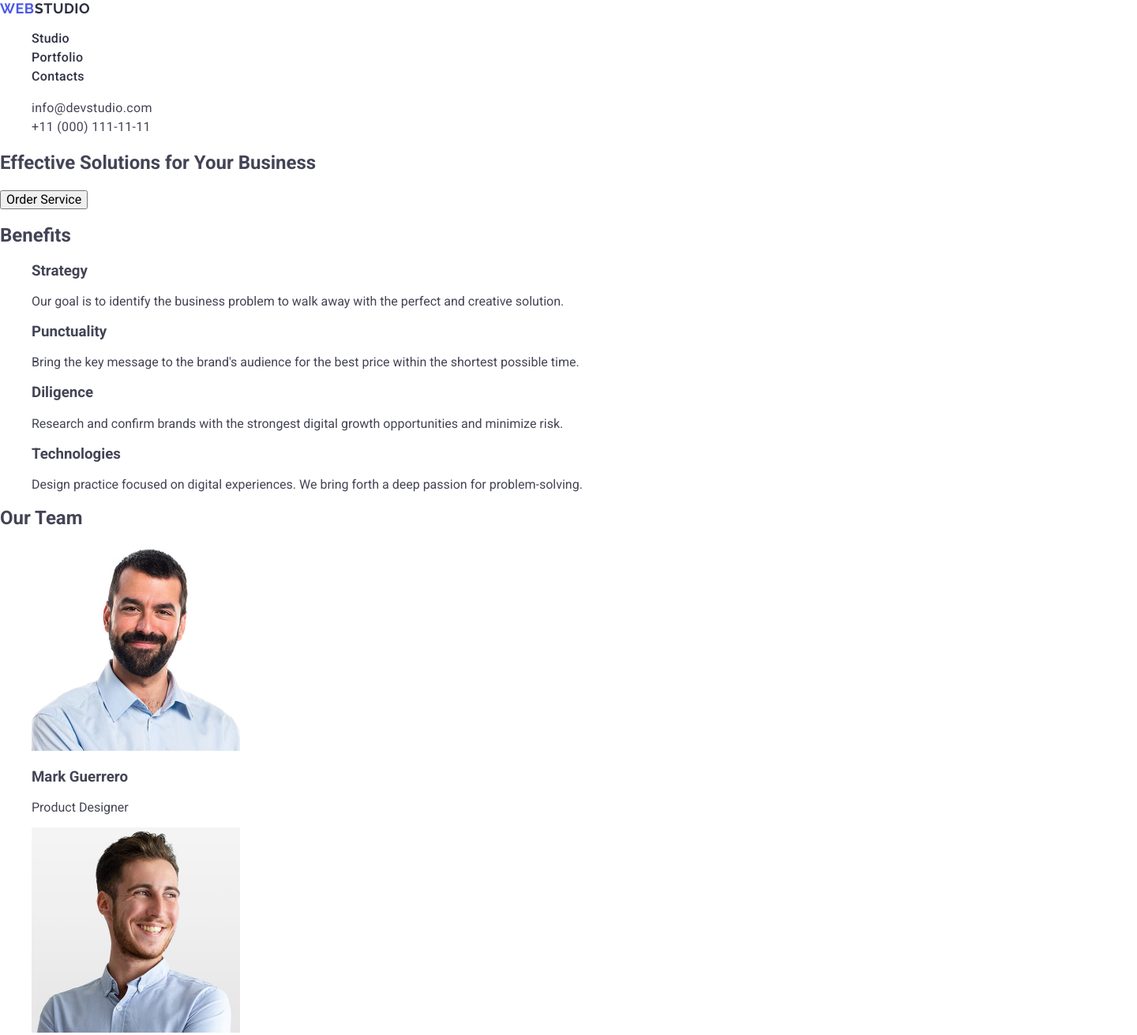
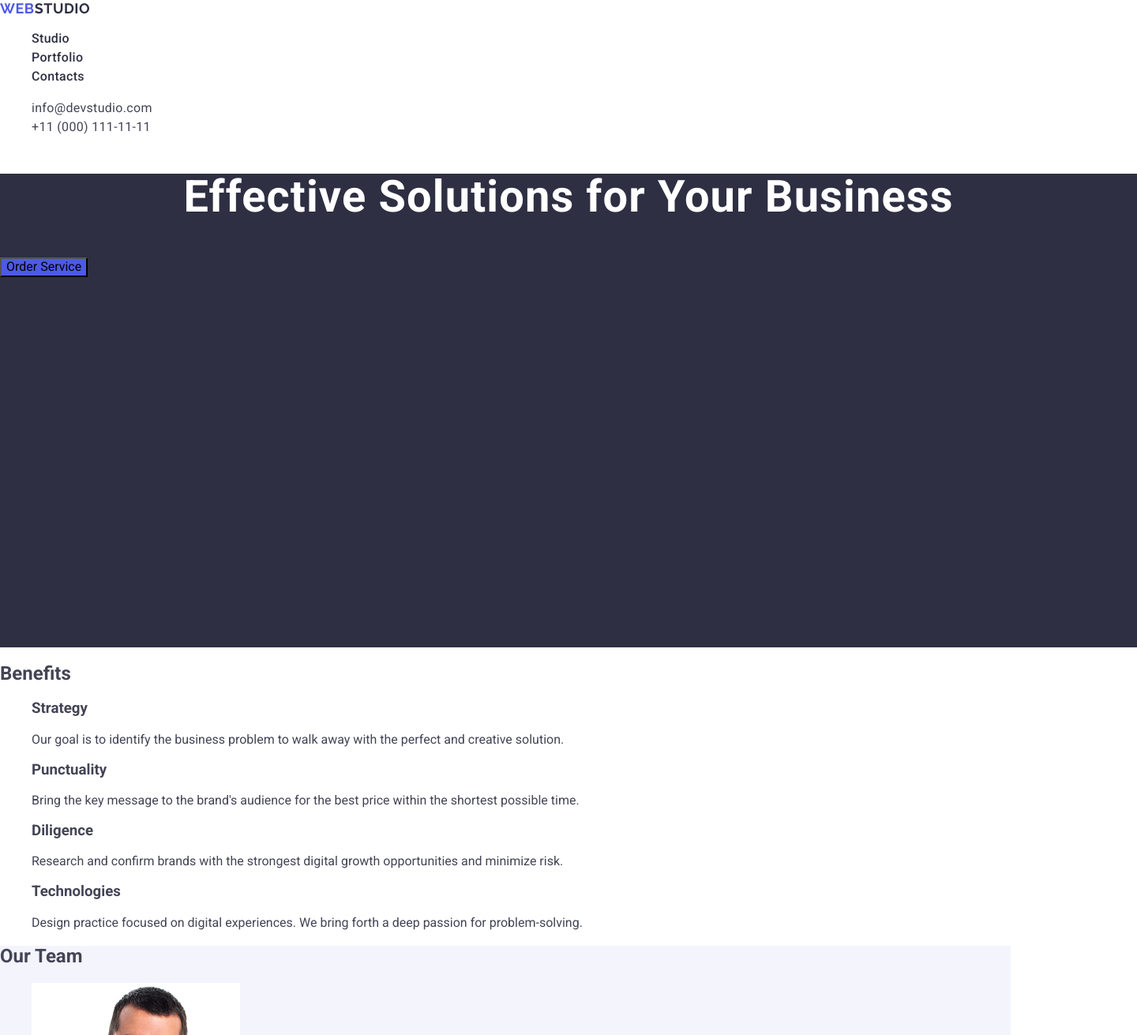
Before and after one commit to TaliaZcoder/goit-markup-hw-02, a plain HTML site: page index.html in a window 1280 px wide. Shown: the top 1311 px of the page at 79% size, 1440 px wide, since content can reach past the window. Drawn offline with nearby package versions, Linux system fonts and the light colour scheme.

Commit message:
add section

```diff
--- a/css/styles.css
+++ b/css/styles.css
@@ -53,3 +53,27 @@
 .contacts-link:focus {
     color: #404bbf;
 }
+
+button {
+    cursor: pointer;
+    background-color: #4d5ae5;
+}
+
+.section-title {
+    width: 1440px;
+    height: 600px;
+    background-color: #2e2f42;
+}
+
+.title {
+    font-weight: 700;
+font-size: 56px;
+line-height: 107%;
+letter-spacing: 0.02em;
+text-align: center;
+color: #fff;
+}
+
+.section-our-team {
+    background: #f4f4fd;
+}
--- a/index.html
+++ b/index.html
@@ -34,13 +34,13 @@
     </header>
 
     <main>
-        <section>
-        <h1>Effective Solutions
+        <section class="section-title">
+        <h1 class="title">Effective Solutions
             for Your Business</h1>
             <button type="button">Order Service</button>
         </section>
 
-        <section>
+        <section class="section-benefits">
             <h2>Benefits</h2>
         <ul>
             <li>
@@ -71,7 +71,7 @@
         </ul>
         </section>
 
-        <section>
+        <section class="section-our-team">
             <h2>Our Team</h2>
             <ul>
                 <li>
@@ -100,36 +100,36 @@
         <section>
             <h2>Our Portfolio</h2>
             <ul>
-                <il>
+                <li>
                     <img src="./img-portfolio/banking app.jpg" alt="banking app" width="360" height="300">
                     <h3>Banking App</h3>
                     <p>App</p>
-                </il>
-                <il>
+                </li>
+                <li>
                     <img src="./img-portfolio/cashless payment.jpg" alt="cashless payment" width="360" height="300">
                     <h3>Cashless Payment</h3>
                     <p>Marketing</p>
-                </il>
-                <il>
+                </li>
+                <li>
                     <img src="./img-portfolio/meditation app.jpg" alt="meditation app" width="360" height="300">
                     <h3>Meditation App</h3>
                     <p>App</p>
-                </il>
-                <il>
+                </li>
+                <li>
                     <img src="./img-portfolio/taxi service.jpg" alt="taxi service" width="360" height="300">
                     <h3>Taxi Service</h3>
                     <p>Marketing</p>
-                </il>
-                <il>
+                </li>
+                <li>
                     <img src="./img-portfolio/screen illustration.jpg" alt="screen illustration" width="360" height="300">
                     <h3>Screen Illustration</h3>
                     <p>Design</p>
-                </il>
-                 <il>
+                </li>
+                 <li>
                     <img src="./img-portfolio/online courses.jpg" alt="online courses" width="360" height="300">
                     <h3>Online courses</h3>
                     <p>Marketing</p>
-                </il>
+                </li>
             </ul>
         </section>
 
```
